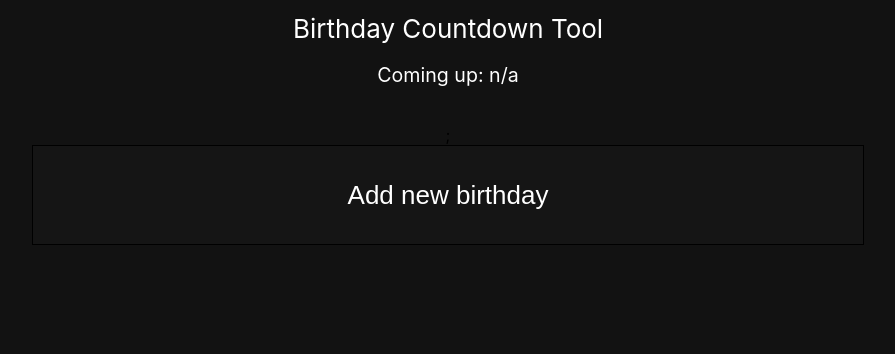
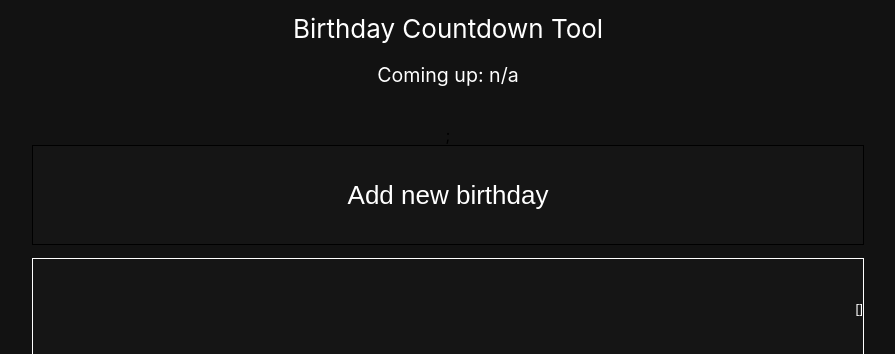
Before and after one commit to sammy-kuang/birthday-counter, a React (Create React App) app: page / in a window 1280 px wide. Shown: the top 354 px of the page, without its empty margins (192-1087 px from the left). Built offline with nearby package versions, Linux system fonts and the light colour scheme; the HTML template or start-up script is replaced by a standard one.

Commit message:
add docker, add json inputting

```diff
--- a/src/App.css
+++ b/src/App.css
@@ -37,6 +37,20 @@
   background-color: #151515
 }
 
+.BirthdayCardTextInput {
+  display: flex;
+  justify-content: center;
+  padding: 0;
+  align-items: center;
+  height: 100px;
+  width: 65%;
+  box-sizing: border-box;
+  border: 1px solid;
+  background-color: #151515;
+  color: white;
+  text-align: right;
+}
+
 .BirthdayCardButton:hover {
   background-color: #171717;
   transition: 0.2s
--- a/src/components/CardList.tsx
+++ b/src/components/CardList.tsx
@@ -13,18 +13,23 @@ export class CardList extends Component<{}, CardListState> {
     private timer: NodeJS.Timeout | undefined; // represent the timer for updating the view every second
     private interval: number = 500; // every half second
 
+    private jsonChange: string = "";
+
     constructor(props: CardListState) {
         super(props);
 
         var loadStorage = localStorage.getItem("birthdays")
-        var arr : Birthday[] = loadStorage ? loadBirthdays(loadStorage) : []
+        var arr: Birthday[] = loadStorage ? loadBirthdays(loadStorage) : []
 
         this.state = {
             cards: arr,
-            nextBirthdayIdx: 0
+            nextBirthdayIdx: 0,
         };
 
+        this.jsonChange = serializeBirthdays(this.state.cards)
+
         this.getNextBirthday.bind(this)
+        this.onTextBoxUpdate = this.onTextBoxUpdate.bind(this)
     }
 
     componentDidMount(): void {
@@ -39,28 +44,32 @@ export class CardList extends Component<{}, CardListState> {
         }
     }
 
-    updateState(newState : CardListState) {
+    updateState(newState: CardListState) {
         this.setState(newState)
         // serialize into localStorage
         localStorage.setItem("birthdays", serializeBirthdays(newState.cards))
+
+        // update the text box
+        this.jsonChange = serializeBirthdays(newState.cards)
+        const textBox = document.getElementById("BirthdayCardTextInput") as HTMLInputElement
+        textBox.value = this.jsonChange
     }
 
     addBlankCard() {
         const n: Birthday = { title: "New", date: BirthdayCard.STARTING_DATE.toDate() };
-        // this.setState((prevState) => ({ cards: [...prevState.cards, n], nextBirthdayIdx: prevState.nextBirthdayIdx }))
-        this.updateState({cards: [...this.state.cards, n], nextBirthdayIdx: this.state.nextBirthdayIdx})
+        var x = [...this.state.cards, n]
+        this.updateState({ cards: x, nextBirthdayIdx: this.state.nextBirthdayIdx })
     }
 
     onCardChange(index: number, newTitle: string, newDate: Date) {
         const newState = this.state.cards;
         newState[index] = { title: newTitle, date: newDate };
-        // this.setState((prevState) => ({ cards: newState, nextBirthdayIdx: prevState.nextBirthdayIdx }));
         this.updateState({ cards: newState, nextBirthdayIdx: this.state.nextBirthdayIdx })
     }
 
-    generateDateAfterNow(monthInd : number, day : number) {
-        var now : Date = new Date(Date.now());
-        var out : Date = new Date(now.getFullYear(), monthInd, day);
+    generateDateAfterNow(monthInd: number, day: number) {
+        var now: Date = new Date(Date.now());
+        var out: Date = new Date(now.getFullYear(), monthInd, day);
 
         if (isBefore(out, now)) {
             out.setFullYear(now.getFullYear() + 1);
@@ -75,8 +84,8 @@ export class CardList extends Component<{}, CardListState> {
         for (let i = n; i < this.state.cards.length; i++) {
             var ad = this.state.cards[i].date;
             var bd = this.state.cards[n].date;
-            var a : Date = this.generateDateAfterNow(ad.getMonth(), ad.getDate());
-            var b : Date = this.generateDateAfterNow(bd.getMonth(), bd.getDate());
+            var a: Date = this.generateDateAfterNow(ad.getMonth(), ad.getDate());
+            var b: Date = this.generateDateAfterNow(bd.getMonth(), bd.getDate());
 
             if (isBefore(a, b)) {
                 n = i;
@@ -104,8 +113,8 @@ export class CardList extends Component<{}, CardListState> {
         return n.title + " in " + out
     }
 
-    deleteCard(idx : number) {
-        var x : Birthday[] = [];
+    deleteCard(idx: number) {
+        var x: Birthday[] = [];
 
         for (let i = 0; i < this.state.cards.length; i++) {
             if (i !== idx) {
@@ -113,11 +122,14 @@ export class CardList extends Component<{}, CardListState> {
             }
         }
 
-        // this.setState((prevState) => (
-        //     {cards: x, nextBirthdayIdx: 0}
-        // ))
+        this.updateState({ cards: x, nextBirthdayIdx: 0 })
+    }
 
-        this.updateState({cards: x, nextBirthdayIdx: 0})
+    onTextBoxUpdate(event: React.KeyboardEvent) {
+        if (event.key === "Enter") {
+            var newCards = loadBirthdays(((event.target) as HTMLInputElement).value)
+            this.updateState({ cards: newCards, nextBirthdayIdx: 0 })
+        }
     }
 
     render() {
@@ -144,6 +156,17 @@ export class CardList extends Component<{}, CardListState> {
                     </button>
                 </div>
 
+                <div className="content">
+                    <input type="text"
+                        className="BirthdayCardTextInput"
+                        id="BirthdayCardTextInput"
+                        defaultValue={this.jsonChange}
+                        onKeyDown={this.onTextBoxUpdate}
+                        onChange={(event) => { this.jsonChange = event.target.value }}
+                    >
+                    </input>
+                </div>
+
             </div>
         );
     }
```
Also changed, not shown: 2 other files (tests, documents, lock files or other folders).
